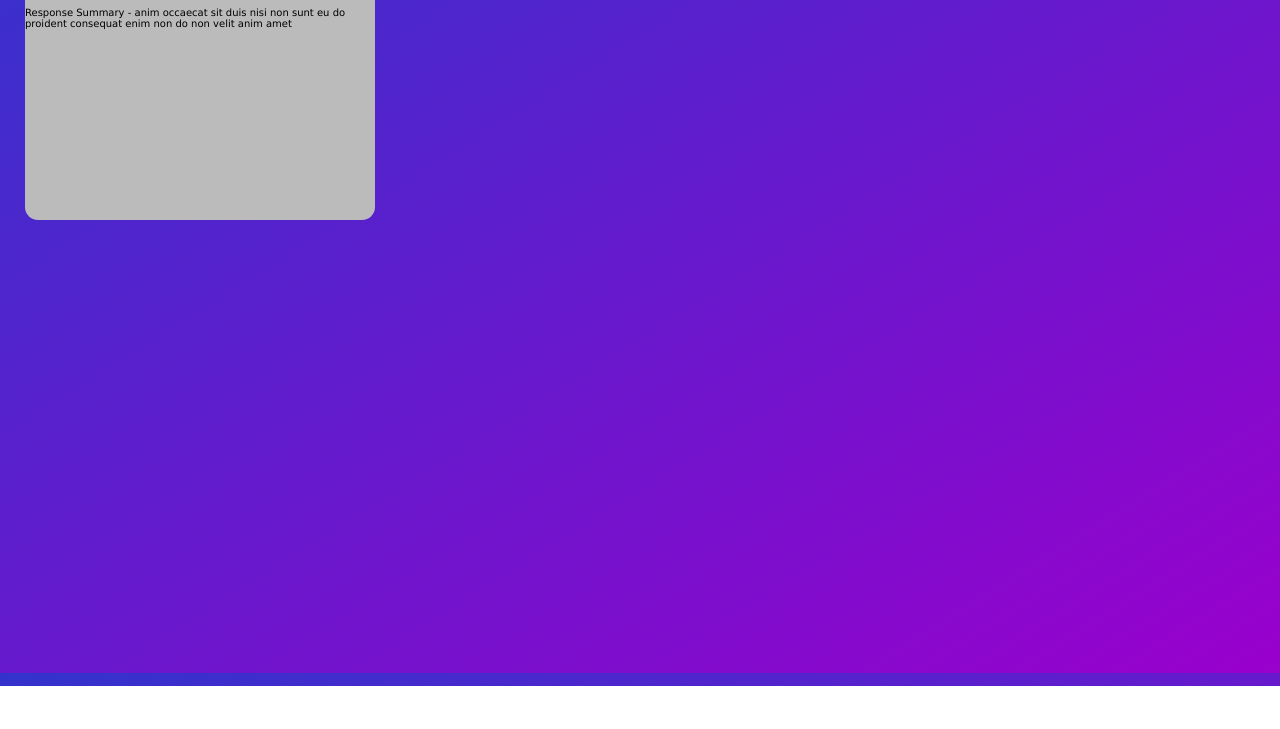
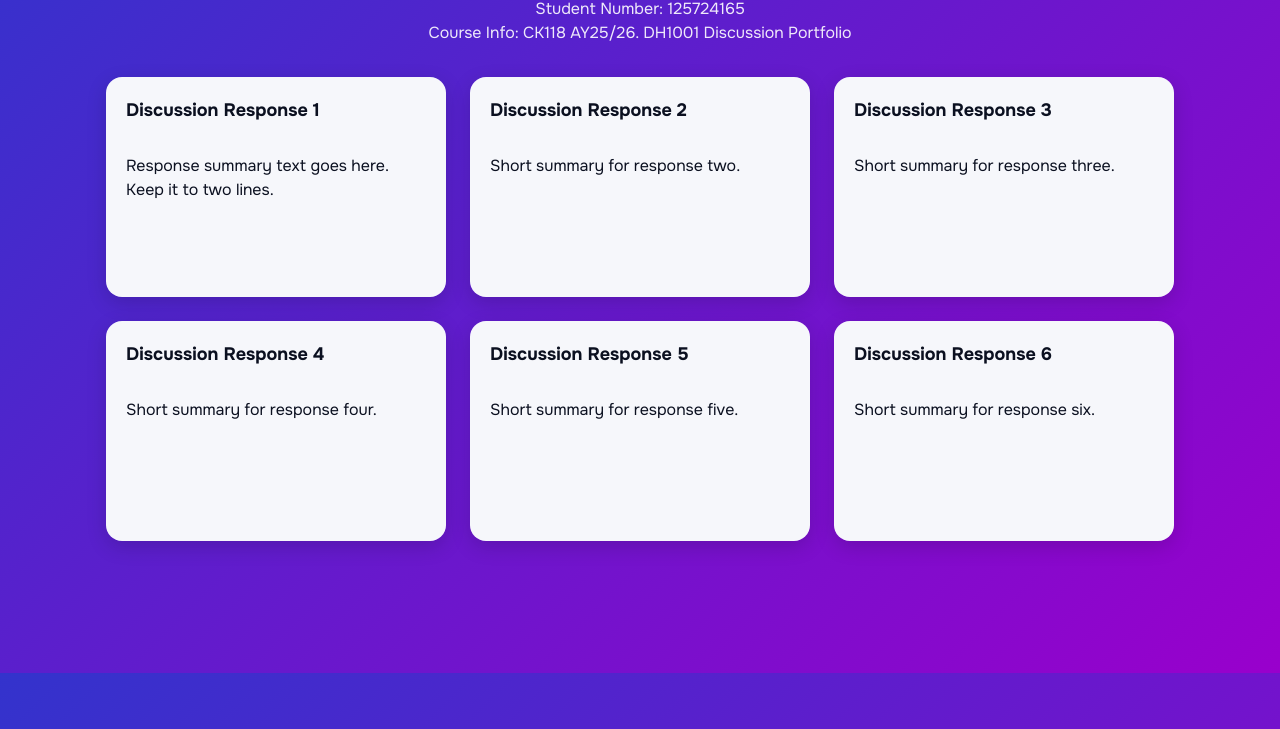
Before and after one commit to bensanta/DH1001-Projects, a plain HTML site: page index.html in a window 1280 px wide. Shown: the part 127-856 px from the top of the page. Before the commit the page ends 813 px from the top, so only its background shows below. Drawn offline with Linux system fonts and the light colour scheme.

Commit message:
20251109-Update
Fixed some formatting on the cards, added buttons.

```diff
--- a/index.html
+++ b/index.html
@@ -1,53 +1,113 @@
 <!DOCTYPE html>
-<html>
+<html lang="en">
 <head>
-    <!--    linking css stylesheet - https://www.w3schools.com/html/html_css.asp-->
-    <link rel="stylesheet" href="mainStyles.css">
+  <meta charset="utf-8" />
+  <meta name="viewport" content="width=device-width,initial-scale=1" />
   <title>Ben Sánta's DH web page</title>
 
-    <!--    onest font - https://fonts.google.com/selection/embed-->
+<!--    Onest Font-->
   <link rel="preconnect" href="https://fonts.googleapis.com">
   <link rel="preconnect" href="https://fonts.gstatic.com" crossorigin>
-    <link href="https://fonts.googleapis.com/css2?family=Onest:wght@100..900&display=swap" rel="stylesheet">
+  <link href="https://fonts.googleapis.com/css2?family=Onest:wght@300..900&display=swap" rel="stylesheet">
+<!-- Site's Favicon-->
+  <link rel="icon" type="image/png" href="static/favicon.png">
+  <link rel="stylesheet" href="mainStyles.css">
+</head>
+<body>
 
-    <!--"generate a favicon for my digital portfolio and reference UCC DHIT, and make it
-        something fun but simple" prompt. ChatGPT, GPT-5 version, OpenAI, 2 Nov.
-        2025, chatgpt.com/share/69075819-ebbc-8003-92f8-53cbdc1ebcd5.-->
-    <!--How to do a favicon: https://www.w3schools.com/html/html_favicon.asp -->
-    <link rel="icon" type="image/x-icon" href="static/favicon.png">
-</head>
+  <header class="header">
+    <h1>Benjamin Sánta's Digital Portfolio</h1>
+    <p>Student Number: 125724165 </p>
+    <p>Course Info: CK118 AY25/26. DH1001 Discussion Portfolio</p>
+  </header>
 
-<body>
-    <!--align center https://www.w3schools.com/tags/tag_center.ASP-->
-    <h1 style="text-align: center">Benjamin Sánta's Digital Portfolio</h1>
-    <p style="text-align: center">This is the first line of my digital portfolio</p>
-
-
-
-
-    <!--Cards https://www.w3schools.com/howto/howto_css_cards.asp -->
-    <!--Flip Cards https://www.w3schools.com/howto/howto_css_flip_card.asp -->
-    <div class="flip-card">
+  <section class="cards">
+    <!-- Card 1 -->
+    <article class="flip-card"> <!-- Article info: https://www.w3schools.com/tags/tag_article.asp -->
       <div class="flip-card-inner">
-            <div class="flip-card-front">
+        <div class="flip-face flip-card-front">
           <h3>Discussion Response 1</h3>
-                <p>Response Summary - anim occaecat sit duis nisi non sunt
-                    eu do proident consequat enim non do non
-                    velit anim amet</p>
+          <p>Response summary text goes here. Keep it to two lines.</p>
         </div>
-            <div class="flip-card-back">
-                <h1>John Doe</h1>
-                <p>Architect & Engineer</p>
-                <p>We love that guy</p>
+        <div class="flip-face flip-card-back">
+          <h3>Discussion Response 1</h3>
+          <p class="small">Written on: 2025/10/02</p>
+          <button class="button"><a href="the-internets-own-boy.html">Open response</a></button>
+<!--           how to buttons: https://www.w3schools.com/tags/tag_button.asp -->
         </div>
       </div>
+    </article>
+
+    <article class="flip-card">
+      <div class="flip-card-inner">
+        <div class="flip-face flip-card-front">
+          <h3>Discussion Response 2</h3>
+          <p>Short summary for response two.</p>
         </div>
+        <div class="flip-face flip-card-back">
+          <h3>Discussion Response 2</h3>
+          <p class="small">Written on: 2025/10/02</p>
+          <button class="button">Open response</button>
+        </div>
+      </div>
+    </article>
 
+    <article class="flip-card">
+      <div class="flip-card-inner">
+        <div class="flip-face flip-card-front">
+          <h3>Discussion Response 3</h3>
+          <p>Short summary for response three.</p>
+        </div>
+        <div class="flip-face flip-card-back">
+          <h3>Discussion Response 3</h3>
+          <p class="small">Written on: 2025/10/02</p>
+          <button class="button">Open response</button>
+        </div>
+      </div>
+    </article>
 
+    <article class="flip-card">
+      <div class="flip-card-inner">
+        <div class="flip-face flip-card-front">
+          <h3>Discussion Response 4</h3>
+          <p>Short summary for response four.</p>
+        </div>
+        <div class="flip-face flip-card-back">
+          <h3>Discussion Response 4</h3>
+          <p class="small">Written on: 2025/10/02</p>
+          <button class="button">Open response</button>
+        </div>
+      </div>
+    </article>
 
+    <article class="flip-card">
+      <div class="flip-card-inner">
+        <div class="flip-face flip-card-front">
+          <h3>Discussion Response 5</h3>
+          <p>Short summary for response five.</p>
+        </div>
+        <div class="flip-face flip-card-back">
+          <h3>Discussion Response 5</h3>
+          <p class="small">Written on: 2025/10/02</p>
+          <button class="button">Open response</button>
+        </div>
+      </div>
+    </article>
 
-
-    <!--Todo: somewhere add in a reference list-->
+    <article class="flip-card">
+      <div class="flip-card-inner">
+        <div class="flip-face flip-card-front">
+          <h3>Discussion Response 6</h3>
+          <p>Short summary for response six.</p>
+        </div>
+        <div class="flip-face flip-card-back">
+          <h3>Discussion Response 6</h3>
+          <p class="small">Written on: 2025/10/02</p>
+          <button class="button">Open response</button>
+        </div>
+      </div>
+    </article>
+  </section>
 
 </body>
 </html>
--- a/mainStyles.css
+++ b/mainStyles.css
@@ -1,85 +1,105 @@
-html, body { height: 100%; margin: 0; }
+/* Base */
+*,
+*::before,
+*::after { box-sizing: border-box; }
 
-html {
-    background-repeat: no-repeat;
-    background-attachment: fixed;
-    background-size: 100% 100%;
-    background: linear-gradient(to bottom right, #3333cc 0%, #9900cc 100%);
+:root{
+  --bg1:#3333cc;
+  --bg2:#9900cc;
+  --card:#f6f7fb;
+  --text:#0b1020;
+  --accent:#1e90ff;
+  --radius:16px;
+  --shadow:0 6px 20px rgba(0,0,0,.15);
 }
 
-body {
-    /* gradients: https://www.w3schools.com/colors/colors_gradient.asp */
-    background: transparent;
-    color: #fdfcf3; /* nice lil off-white */
-    font: normal 10px Verdana, Arial, sans-serif; /*set a specific font for the whole page - https://stackoverflow.com/a/7025794*/
+html,body{height:100%;margin:0}
+html{
+  background: linear-gradient(135deg,var(--bg1) 0%,var(--bg2) 100%);
+  background-attachment: fixed;
+}
+body{
+  background: transparent;
+  color: var(--text);
+  font: 400 16px/1.5 "Onest", system-ui, -apple-system, Segoe UI, Roboto, Arial, sans-serif;
 }
 
-/*Pill buttons: https://www.w3schools.com/howto/howto_css_pill_button.asp*/
-.pill-button {
-    background-color: #ddd;
-    border: none;
-    color: black;
-    padding: 10px 20px;
-    text-align: center;
-    text-decoration: none;
-    display: inline-block;
-    margin: 4px 2px;
-    cursor: pointer;
-    border-radius: 16px;
+/* Header */
+.header{ text-align:center; margin:56px 0 8px; color:#fff; }
+.header h1{ margin:0 0 8px; font-size:clamp(28px,4vw,40px); font-weight:800; }
+.header p{ margin:0; opacity:.9; }
+
+/* Cards grid */
+.cards{
+  max-width:1100px;
+  margin:32px auto 72px;
+  padding:0 16px;
+  display:grid;
+  grid-template-columns: repeat(auto-fit,minmax(280px,1fr));
+  gap:24px;
 }
 
+/* Flip cards */
+.flip-card{
+  perspective:1000px;
+  height:220px;
+}
+.flip-card-inner{
+  position:relative;
+  height:100%;
+  transform-style:preserve-3d;
+  transition:transform .6s ease;
+  border-radius:var(--radius);
+  box-shadow:var(--shadow);
+}
+.flip-card:hover .flip-card-inner{ transform: rotateY(180deg); }
 
-
-/*Cards https://www.w3schools.com/howto/howto_css_cards.asp */
-/*Flip cards https://www.w3schools.com/howto/howto_css_flip_card.asp */
-
-/* The flip card container - set the width and height to whatever you want. We have added the border property to demonstrate that the flip itself goes out of the box on hover (remove perspective if you don't want the 3D effect */
-.flip-card {
-    background-color: transparent;
-    align-content: center;
-    width: 300px;
-    height: 200px;
-    border-radius: 13px;
-    border: 0 solid #f1f1f1;
-    perspective: 1000px; /* Remove this if you don't want the 3D effect */
+.flip-face{
+  position:absolute; inset:0;
+  padding:20px;
+  border-radius:var(--radius);
+  backface-visibility:hidden;
+  display:flex; flex-direction:column; justify-content:flex-start; gap:8px;
 }
 
-/* This container is needed to position the front and back side */
-.flip-card-inner {
-    padding: 25px;
-    border-radius: 13px;
-    position: relative;
-    width: 100%;
-    height: 100%;
-    text-align: left;
-    transition: transform 0.8s;
-    transform-style: preserve-3d;
+/* Front */
+.flip-card-front{
+  background: var(--card);
+  color: var(--text);
 }
 
-/* Do an horizontal flip when you move the mouse over the flip box container */
-.flip-card:hover .flip-card-inner {
-    transform: rotateY(180deg);
+/* Back */
+.flip-card-back{
+  background: linear-gradient(135deg, var(--accent), #5aa8ff);
+  color:#fff;
+  transform: rotateY(180deg);
 }
 
-/* Position the front and back side */
-.flip-card-front, .flip-card-back {
-    border-radius: 13px;
-    position: absolute;
-    width: 100%;
-    height: 100%;
-    -webkit-backface-visibility: hidden; /* Safari */
-    backface-visibility: hidden;
+/* Typography inside cards */
+.flip-card-front h3,
+.flip-card-back h3,
+.flip-card-back h1{
+  margin:0 0 6px;
+  font-size:18px;
 }
 
-/* Style the front side (fallback if image is missing) */
-.flip-card-front {
-    background-color: #bbb;
+.small{ font-size:12px; opacity:.9 }
+
+/* Button */
+.button{
+  border:0;
+  padding:10px 14px;
+  border-radius:12px;
+  background:#fff;
+  color:#0b3a7a;
+  font-weight:600;
+  width:fit-content;
+  cursor:pointer;
+}
+.button:focus{ outline:2px solid rgba(255,255,255,.7); outline-offset:2px; }
+
+.button a {
     color: black;
+    /*    How to remove the underline on the link: https://stackoverflow.com/a/10853894 */
+    text-decoration: none;
 }
-
-/* Style the back side */
-.flip-card-back {
-    background-color: dodgerblue;
-    color: white;
-    transform: rotateY(180deg);
-}
```
Lines whose indentation alone changed are shown as unchanged.
